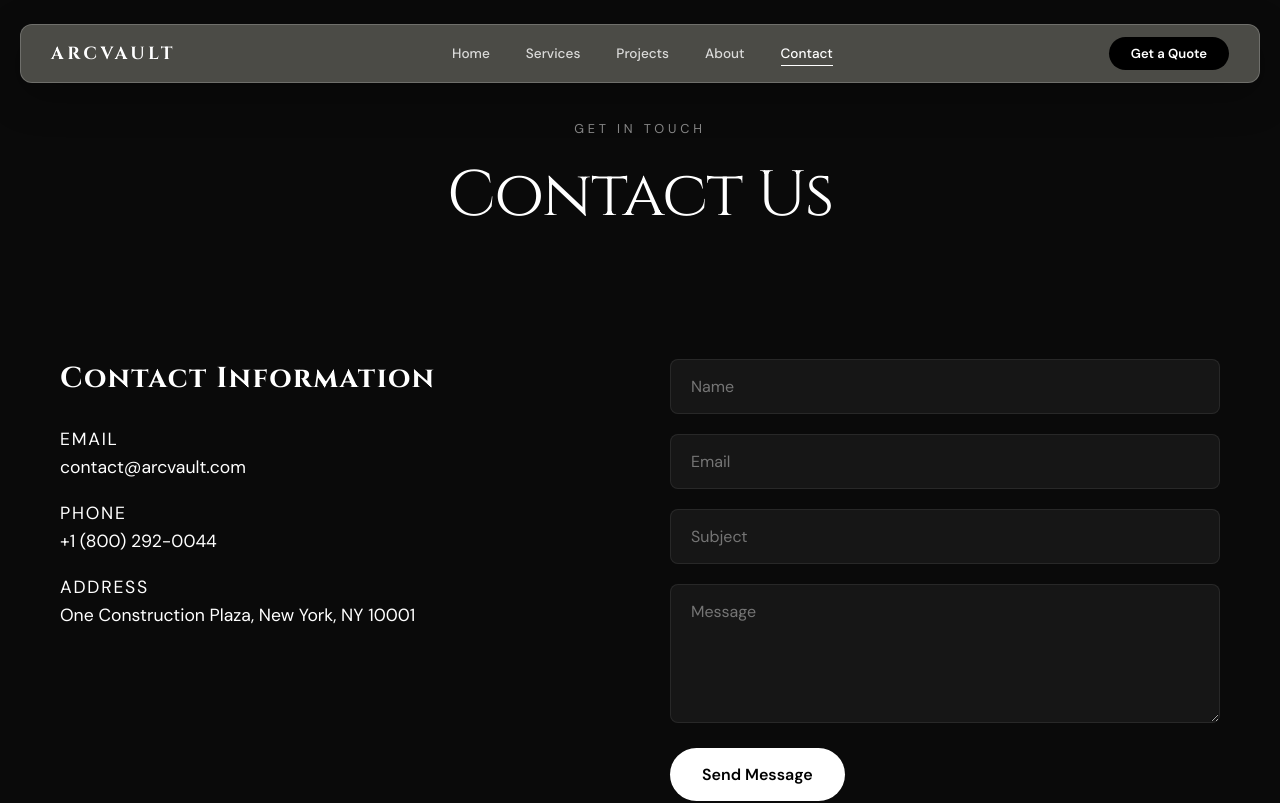
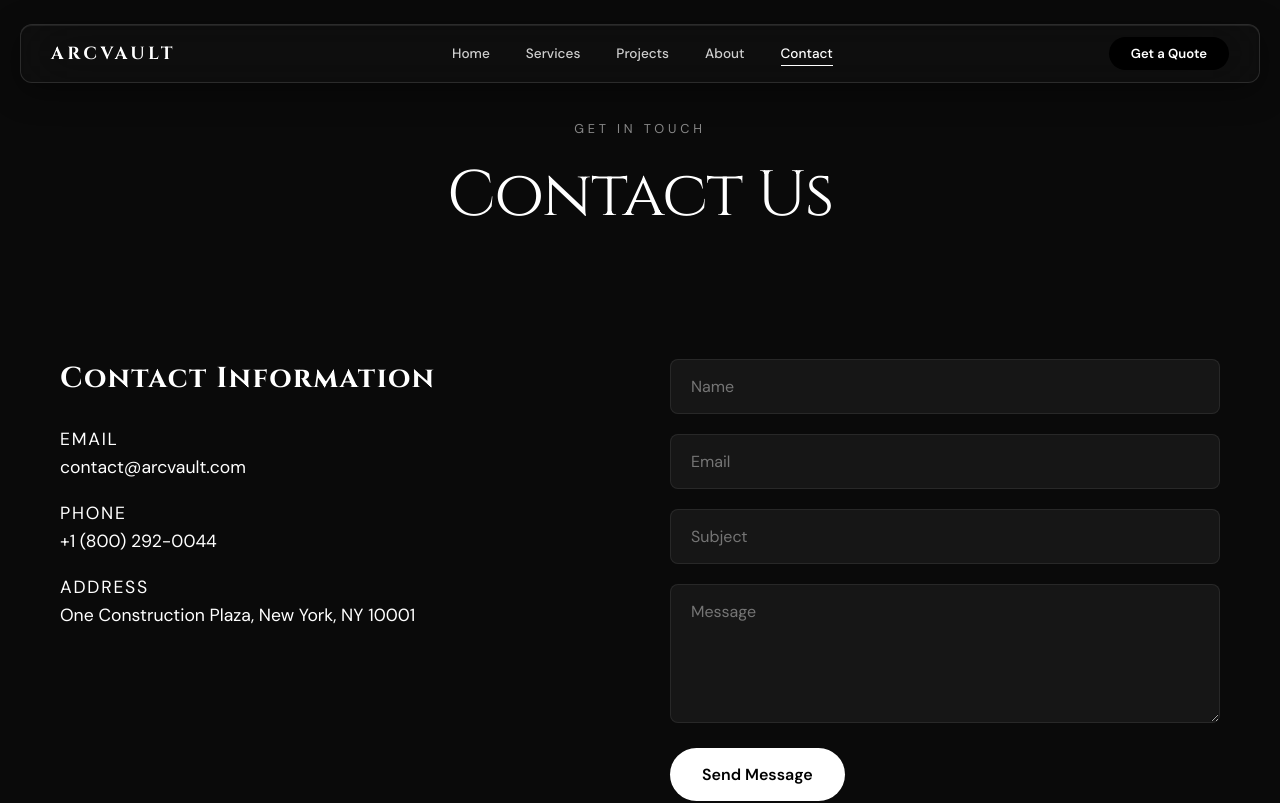
Before and after one commit to Rabiaan/ARCVAULT, a React (Vite) app: page /contact in a window 1280 px wide. Shown: the top 803 px of the page. Built offline with nearby package versions, Linux system fonts and the light colour scheme.

Commit message:
style: implement proper frosted glass translucent navbar with strong blur effect

```diff
--- a/src/components/Navbar.css
+++ b/src/components/Navbar.css
@@ -19,11 +19,13 @@
     gap: 40px;
     padding: 12px 30px;
     border-radius: 12px;
-    background: rgba(130, 130, 120, 0.55);
-    backdrop-filter: blur(20px) saturate(140%);
-    -webkit-backdrop-filter: blur(20px) saturate(140%);
-    border: 1px solid rgba(255, 255, 255, 0.2);
-    box-shadow: 0 12px 40px 0 rgba(0, 0, 0, 0.3);
+    background: rgba(20, 20, 20, 0.45);
+    backdrop-filter: blur(30px) saturate(180%) brightness(0.95);
+    -webkit-backdrop-filter: blur(30px) saturate(180%) brightness(0.95);
+    border: 1px solid rgba(255, 255, 255, 0.12);
+    box-shadow:
+        0 8px 32px rgba(0, 0, 0, 0.4),
+        inset 0 1px 0 rgba(255, 255, 255, 0.08);
     width: 100%;
     margin: 0 auto;
     transition: all 0.6s cubic-bezier(0.16, 1, 0.3, 1);
@@ -32,10 +34,13 @@
 .navbar.scrolled .nav-container {
     width: 95%;
     padding: 10px 25px;
-    background: rgba(100, 100, 95, 0.7);
-    backdrop-filter: blur(25px) saturate(160%);
-    border-color: rgba(255, 255, 255, 0.25);
-    box-shadow: 0 15px 40px 0 rgba(0, 0, 0, 0.4);
+    background: rgba(15, 15, 15, 0.55);
+    backdrop-filter: blur(35px) saturate(200%) brightness(0.9);
+    -webkit-backdrop-filter: blur(35px) saturate(200%) brightness(0.9);
+    border-color: rgba(255, 255, 255, 0.1);
+    box-shadow:
+        0 15px 50px rgba(0, 0, 0, 0.5),
+        inset 0 1px 0 rgba(255, 255, 255, 0.06);
 }
 
 /* ── Logo ── */
```
